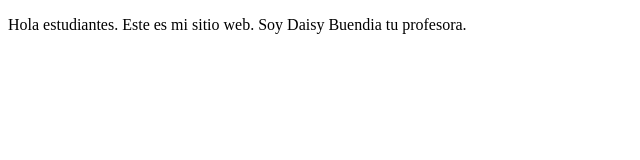
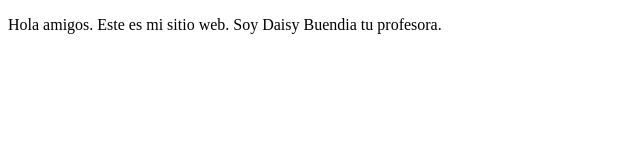
Before and after one commit to daisybuendia/PreworkProject, a plain HTML site: page index.html in a window 1280 px wide. Shown: the full height of the page, 0-640 px from the left. Drawn offline with Linux system fonts and the light colour scheme.

Commit message:
agregamos cambios de estudiantes a amigos

```diff
--- a/index.html
+++ b/index.html
@@ -8,7 +8,7 @@
 </head>
 <body>
     <p>
-        Hola estudiantes. Este es mi sitio web. Soy Daisy Buendia tu profesora.
+        Hola amigos. Este es mi sitio web. Soy Daisy Buendia tu profesora.
     </p>
 </body>
 </html>
```
